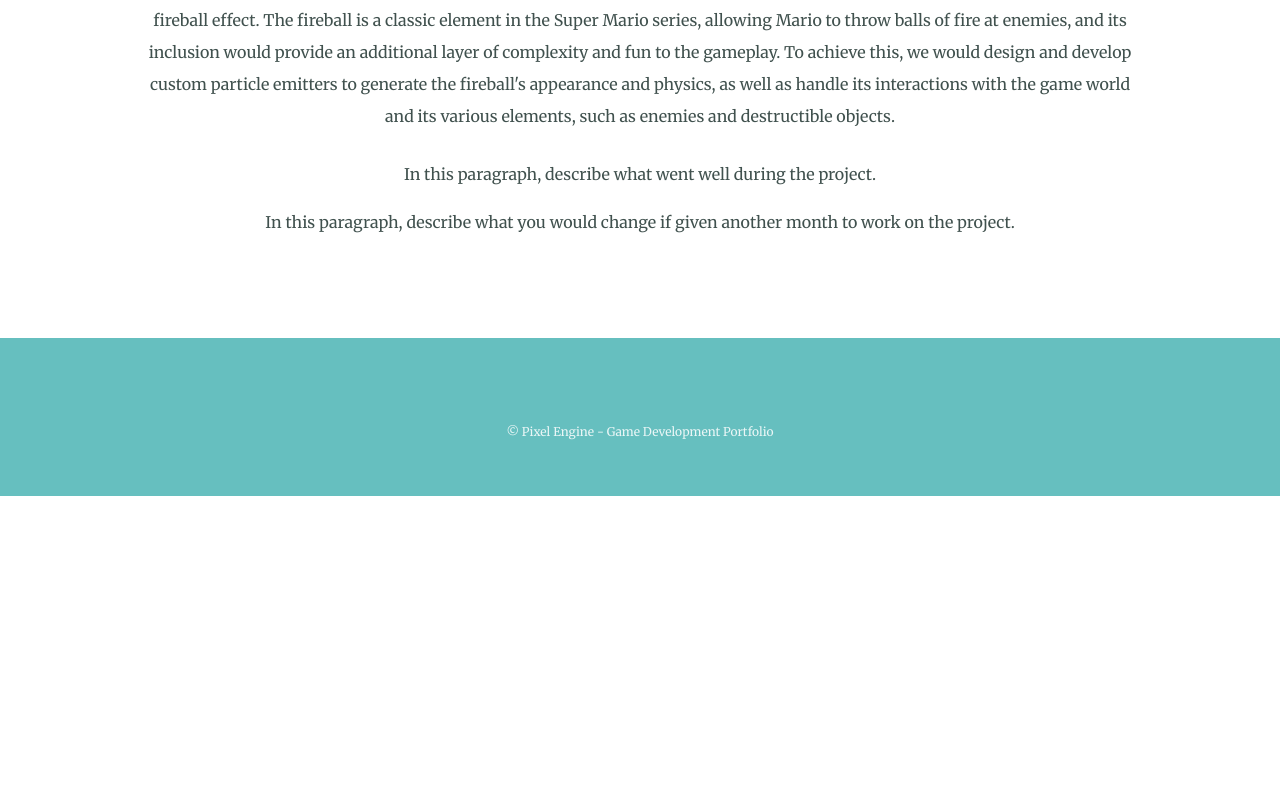
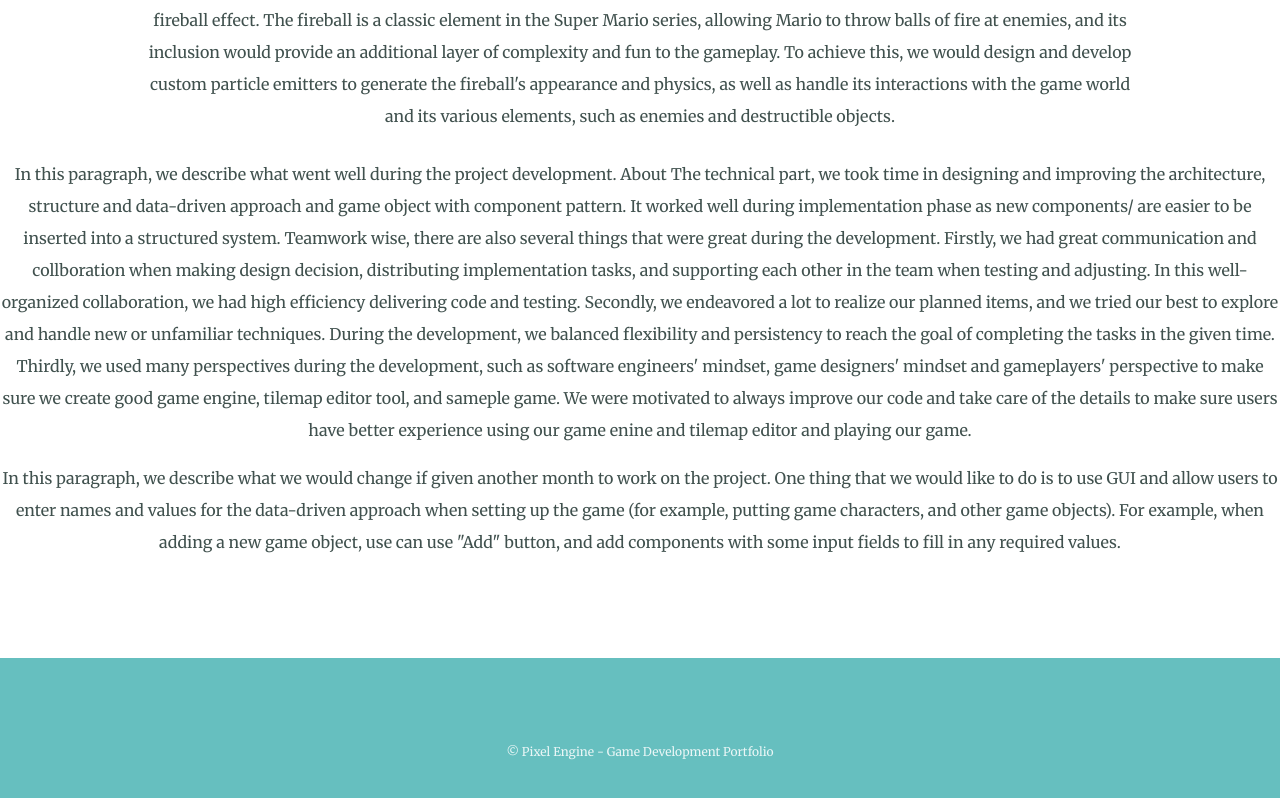
Before and after one commit to LJiaqingNick/PixelEngineWeb, a plain HTML site: page index.html in a window 1280 px wide. Shown: the part 4963-5761 px from the top of the page. Before the commit the page ends 5459 px from the top, so only its background shows below. Drawn offline with Linux system fonts and the light colour scheme.

Commit message:
Update index.html

```diff
--- a/index.html
+++ b/index.html
@@ -57,10 +57,19 @@
             Moreover, we would like to add a new component: a particle system. This addition would significantly enhance the game's visual effects and create a more immersive experience for players. One specific implementation of the particle system would be to create a fireball effect. The fireball is a classic element in the Super Mario series, allowing Mario to throw balls of fire at enemies, and its inclusion would provide an additional layer of complexity and fun to the gameplay. To achieve this, we would design and develop custom particle emitters to generate the fireball's appearance and physics, as well as handle its interactions with the game world and its various elements, such as enemies and destructible objects.
         </p>
         <p>
-            In this paragraph, describe what went well during the project.
+            In this paragraph, we describe what went well during the project development.
+            About The technical part, we took time in designing and improving the architecture, structure and data-driven approach and game object with component pattern. It worked well during implementation phase as new components/ are easier to be inserted into a structured system.
+            Teamwork wise, there are also several things that were great during the development.
+            Firstly, we had great communication and collboration when making design decision, distributing implementation tasks, and supporting each other in the team when testing and adjusting. In this well-organized collaboration, we had high efficiency delivering code and testing.
+            Secondly, we endeavored a lot to realize our planned items, and we tried our best to explore and handle new or unfamiliar techniques. During the development, we balanced flexibility and persistency to reach the goal of completing the tasks in the given time.
+            Thirdly, we used many perspectives during the development, such as software engineers' mindset, game designers' mindset and gameplayers' perspective to make sure we create good game engine, tilemap editor tool, and sameple game. We were motivated to always improve our code and take care of the details to make sure users have better experience using our game enine and tilemap editor and playing our game.
+
         </p>
         <p>
-            In this paragraph, describe what you would change if given another month to work on the project.
+            In this paragraph, we describe what we would change if given another month to work on the project.
+            One thing that we would like to do is to use GUI and allow users to enter names and values for the data-driven approach when setting up the game (for example, putting game characters, and other game objects). For example, when adding a new game object, use can use "Add" button, and add components with some input fields to fill in any required values.
+
+
         </p>
     </section>
 
```
